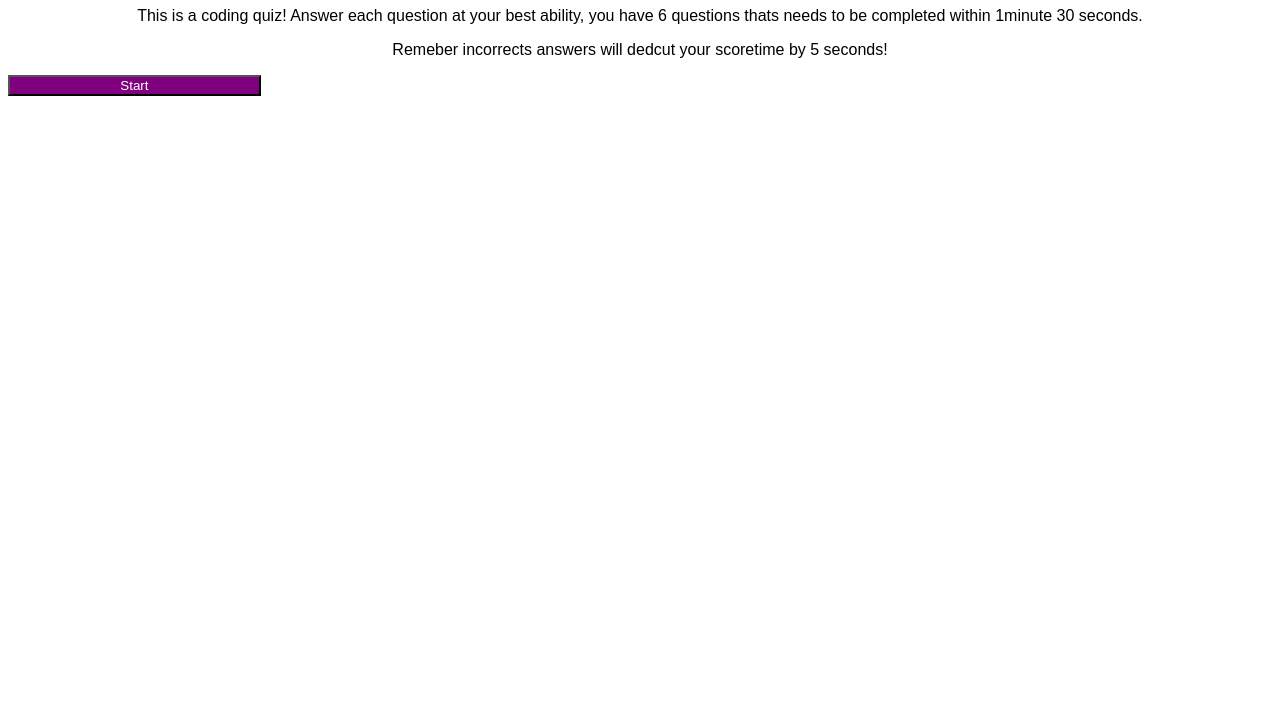
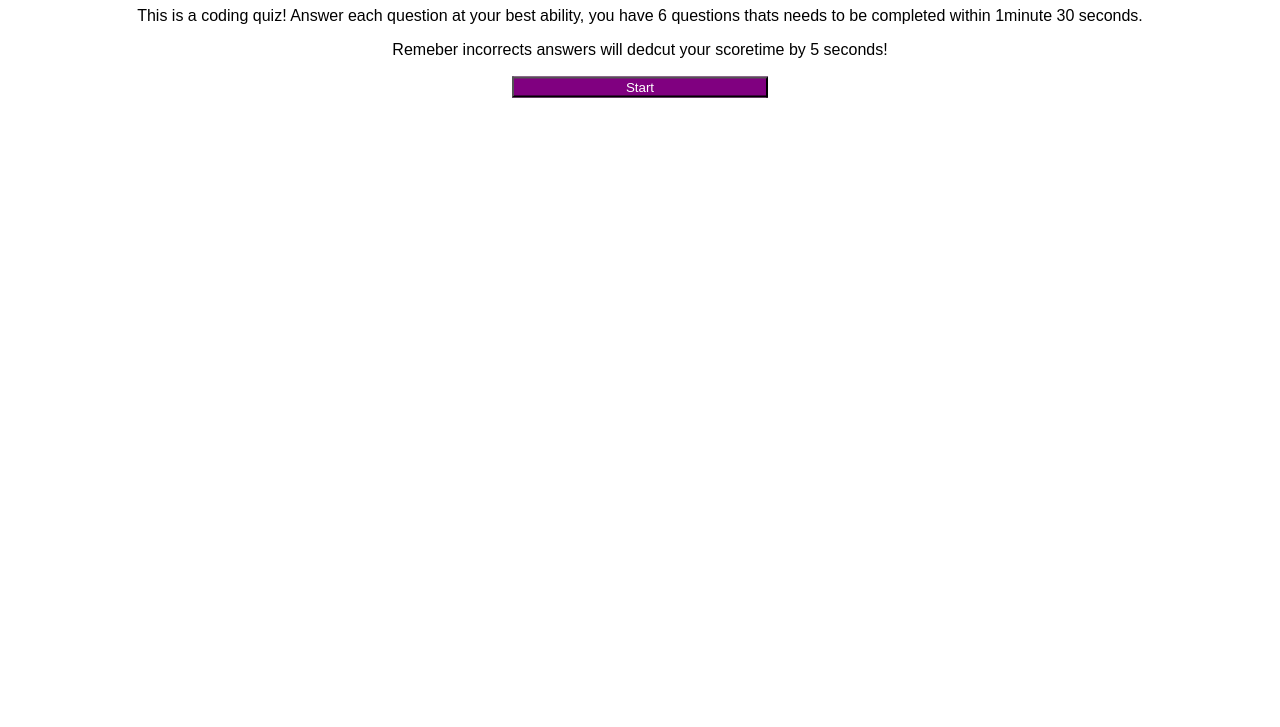
Before and after one commit to Mariamsharif/Mariam-s-Code-Quiz, a plain HTML site: page index.html in a window 1280 px wide. Shown: the part 73-800 px from the top of the page. Drawn offline with Linux system fonts and the light colour scheme.

Commit message:
by using css it made my quiz button and quiz in the centre of the page

```diff
--- a/style.css
+++ b/style.css
@@ -16,7 +16,6 @@ body {
 h1
 { text-align: center;
 
-
 }
 
 p
@@ -28,9 +27,14 @@ p
 .start-button {
 
     width: 20%;
-    text-align: center;
     color:white;
     background-color: purple;
     margin:auto;
     align-items: center;
+    margin: 10;
+    position: absolute;
+    top: 20%;
+     left: 50%;
+ -ms-transform: translate(-50%, -50%);
+ transform: translate(-50%, -50%);
  }
```
